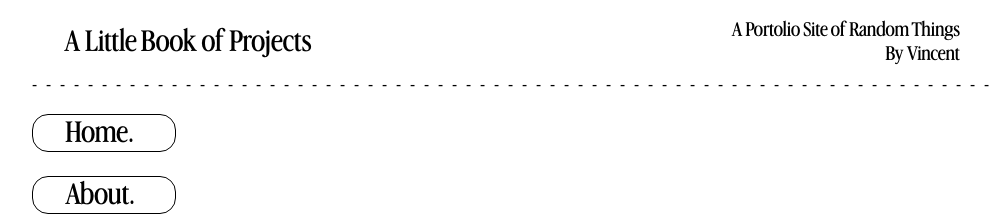
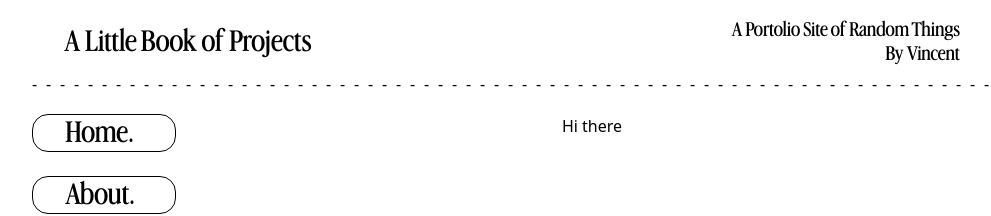
Before and after one commit to trash-lobster/a-little-book-of-projects, a React (Vite) app: page / in a window 1280 px wide. Both pictures are taken after a click on the button "Projects.". Shown: the top 216 px of the page, without its empty margins (128-1119 px from the left). Built offline with nearby package versions, Linux system fonts and the light colour scheme.

Commit message:
Add project page

```diff
--- a/src/App.css
+++ b/src/App.css
@@ -175,6 +175,10 @@ aside {
 .card.in-view {
   opacity: 1;
   transform: none;
+
+  div {
+    transform: translateY(-50%);
+  }
 }
 
 .reveal {
@@ -222,6 +226,7 @@ aside {
 
 /* Apply grid layout only when the list item contains two adjacent spans (text + year) */
 #about-page ul li:has(span + span) {
+  width: 95%;
   display: grid;
   grid-template-columns: auto 1fr auto;
   align-items: center;
--- a/src/page/home.tsx
+++ b/src/page/home.tsx
@@ -1,14 +1,14 @@
 import { useEffect, useRef } from 'react';
-import image from '../assets/Coffee_call.svg';
+// import image from '../assets/Coffee_call.svg';
 
 export function HomePage() {
     const items = [
         <div style={{display: 'flex', flexDirection: 'column'}}>
-            <img src={image} alt='man walking with coffee' style={{aspectRatio: 1, height: '25rem'}}/>
+            {/* <img src={image} alt='man walking with coffee' style={{aspectRatio: 1, height: '25rem'}}/> */}
             It took a long time before I realised this about myself...
         </div>,
         <div>
-            I like making things.<br/>But finishing things is also incredibly difficult.<br/>So... let's record some projects!
+            I like making things.<br/>But finishing things is also incredibly difficult.<br/>So... We should celebrate when we do finish one!
         </div>,
         <div>
             I'm <span className='home-name' style={{color: 'red'}}>Vincent</span>.
--- /dev/null
+++ b/src/page/projects.tsx
@@ -0,0 +1,7 @@
+export function ProjectsPage() {
+    return (
+        <div>
+            Hi there
+        </div>
+    )
+}
--- a/src/skeleton.tsx
+++ b/src/skeleton.tsx
@@ -3,6 +3,7 @@ import { Navbar } from './component/navbar/navbar';
 import { HomePage } from './page/home';
 import { AboutPage } from './page/about';
 import { ContactPage } from './page/contact';
+import { ProjectsPage } from './page/projects';
 
 export type Page = 'home' | 'projects' | 'about' | 'contact';
 
@@ -40,7 +41,9 @@ export function Skeleton() {
                                 ? <AboutPage/>
                                 : currPage === 'contact'
                                     ? <ContactPage/>
-                                    : <div/>
+                                    : currPage === 'projects'
+                                        ? <ProjectsPage/>
+                                        : <div/>
                     }
                 </div>
             </main>
```
